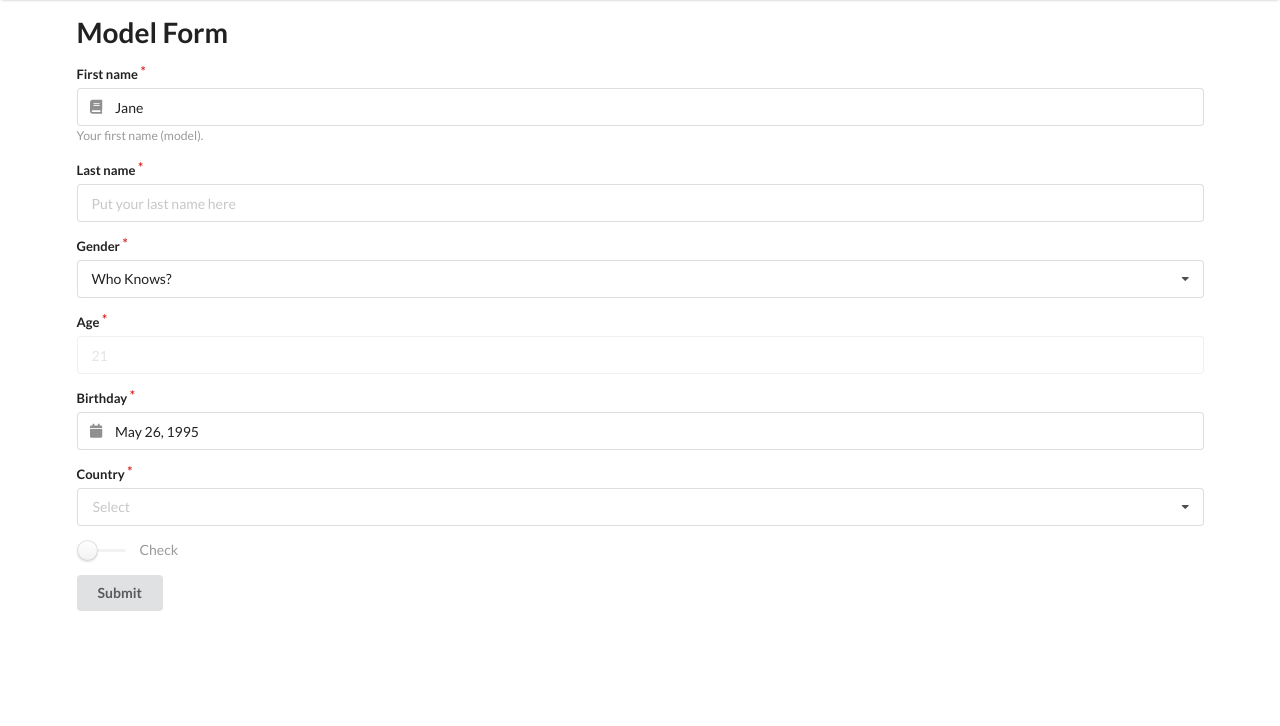
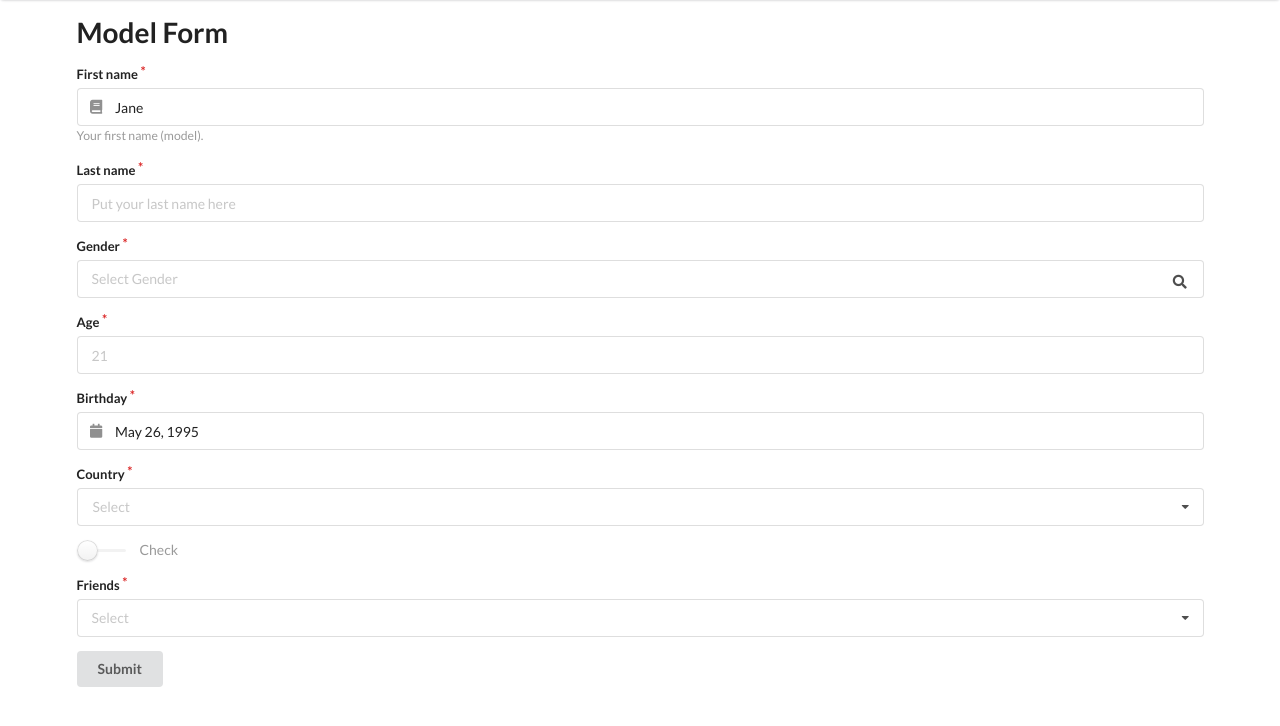
Before and after one commit to michaelmob/django-semanticui-forms, a Django app: page /modelform in a window 1280 px wide. Shown: the part 42-768 px from the top of the page. Run offline with Django 3.2, Linux system fonts and the light colour scheme; data that the repository does not hold is empty; parts of the project's set-up code (start-up, migrations or seed data) failed here and were passed over; some libraries are stand-ins or nearby versions.

Commit message:
1.6.4 Added "_dropdown_icon" attribute to change the dropdown icon for ChoiceFields. (Closes #18) Fixed test error Fixed ORM command that was not fetching anything Incremented version Updated README, fixed typos, added info, changed from tabs to spaces (for layout purposes)

```diff
--- a/example/app/apps.py
+++ b/example/app/apps.py
@@ -17,8 +17,8 @@ class ExampleAppConfig(AppConfig):
 
 		# Requires migrations, not necessary
 		try:
-			Friend.objects.get_or_create(first_name="A", age=18)
-			Friend.objects.get_or_create(first_name="B", age=18)
-			Friend.objects.get_or_create(first_name="C", age=18)
+			Friend.objects.get_or_create(first_name="Michael", last_name="1", age=22)
+			Friend.objects.get_or_create(first_name="Joe", last_name="2", age=21)
+			Friend.objects.get_or_create(first_name="Bill", last_name="3", age=20)
 		except:
 			pass
--- a/example/app/forms.py
+++ b/example/app/forms.py
@@ -125,12 +125,21 @@ class ExampleModelForm(forms.ModelForm):
 	class Meta:
 		model = Friend
 		fields = ["first_name", "last_name", "gender", "age", "birthday", "country", "check", "friends"]
+		widgets={ 'gender': forms.TextInput(attrs={
+			"_style": "search multiple", "_override": "Select"
+		})}
 
 
 	def __init__(self, *args, **kwargs):
 		super(__class__, self).__init__(*args, **kwargs)
-		self.fields["gender"].empty_label = "Who Knows?"
-
+		from django.db.models import Value
+		from django.db.models.functions import Concat
+		self.fields["gender"]._choices = (
+			Friend.objects
+				.prefetch_related("friends")
+				.annotate(full_name=Concat("first_name", Value(" "), "last_name"))
+				.values_list("age", "full_name")
+		)
 
 
 class ExampleChoiceForm(forms.ModelForm):
--- a/example/app/models.py
+++ b/example/app/models.py
@@ -35,7 +35,7 @@ CHOICES_2 = (
 class Friend(models.Model):
 	first_name = models.CharField(max_length=100, help_text="Your first name (model).")
 	last_name = models.CharField(max_length=100, null=True)
-	gender = models.CharField(max_length=100, choices=GENDERS, null=True)
+	gender = models.CharField(max_length=100, null=True) # choices=GENDERS,
 	age = models.IntegerField(null=True)
 	birthday = models.DateField(null=True)
 	country = CountryField(null=True)
--- a/example/app/templates/base.html
+++ b/example/app/templates/base.html
@@ -33,7 +33,7 @@
 	<script src="{% static 'calendar.js' %}"></script>
 	<script>
 		$(".page-{% block page %}unknown{% endblock %}").addClass("active");
-		$(".ui.dropdown").dropdown();
+		$(".ui.dropdown").dropdown({allowAdditions: true});
 		$(".ui.form").form();
 		$(".ui.date.calendar").calendar({ type: "date" });
 		$(".ui.datetime.calendar").calendar({ type: "datetime" });
--- a/example/app/templates/modelform.html
+++ b/example/app/templates/modelform.html
@@ -10,11 +10,12 @@
 	{% csrf_token %}
 	{% render_field form.first_name _help=1 _icon='book' _align='left' value='Jane' placeholder='Put your first name here' %}
 	{% render_field form.last_name placeholder='Put your last name here' %}
-	{% render_field form.gender placeholder='Select Gender' %}
-	{% render_field form.age placeholder='21' disabled=1 %}
+	{% render_field form.gender placeholder='Select Gender' _dropdown_icon='search' %}
+	{% render_field form.age placeholder='21' %}
 	{% render_field form.birthday _icon='calendar' _align='left' placeholder='Your Birthday' value='05/26/1995' %}
 	{% render_field form.country _style='search' _override='CountrySelect' %}
 	{% render_field form.check _style='slider' %}
+	{% render_field form.friends %}
 	<button class="ui submit button">Submit</button>
 </form>
 {% endblock %}
--- a/example/app/views.py
+++ b/example/app/views.py
@@ -1,5 +1,6 @@
 from django.shortcuts import render
 from .forms import *
+from .models import Friend
 
 
 # Create your views here.
@@ -15,10 +16,18 @@ def example_form(request, template="form.html"):
 
 
 def example_modelform(request):
-	form = ExampleModelForm(request.POST or None)
+	obj = Friend.objects.filter(first_name="Jane").last()
+
+	form = ExampleModelForm(request.POST or None, instance=obj)
+
+	if obj:
+		print(type(obj.gender))
+		print(obj.gender)
 
 	if request.POST and form.is_valid():
-		pass # Do whatever
+		value = form.save()
+	else:
+		print(form.errors.as_data())
 
 	return render(request, "modelform.html", {
 		"form": form
--- a/semanticuiforms/fields.py
+++ b/semanticuiforms/fields.py
@@ -66,6 +66,7 @@ def render_choicefield(field, attrs, choices=None):
 		"attrs": pad(flatatt(field.field.widget.attrs)),
 		"placeholder": attrs.get("placeholder") or get_placeholder_text(),
 		"style": pad(attrs.get("_style", "")),
+		"icon": format_html(wrappers.ICON_TEMPLATE, attrs.get("_dropdown_icon") or "dropdown"),
 		"choices": choices
 	}
 
@@ -119,6 +120,7 @@ def render_multiplechoicefield(field, attrs, choices=None):
 		"choices": choices,
 		"placeholder": attrs.get("placeholder") or get_placeholder_text(),
 		"style": pad(attrs.get("_style", "")),
+		"icon": format_html(wrappers.ICON_TEMPLATE, attrs.get("_dropdown_icon") or "dropdown"),
 	}
 
 
--- a/semanticuiforms/tests.py
+++ b/semanticuiforms/tests.py
@@ -15,7 +15,10 @@ class CharFieldTestCase(TestCase):
 		Set up testing environment.
 		"""
 		class Form(forms.Form):
-			charfield1 = forms.CharField(help_text="help me")
+			charfield1 = forms.CharField(
+				help_text="help me",
+				widget=forms.TextInput(attrs={"_help": True}
+			))
 			charfield2 = forms.CharField(widget=forms.TextInput(attrs={
 				"value": "Testing",
 				"_no_label": True
--- a/semanticuiforms/wrappers.py
+++ b/semanticuiforms/wrappers.py
@@ -26,7 +26,7 @@ CHECKBOX_WRAPPER = getattr(settings, "SUI_CHECKBOX_WRAPPER", (
 DROPDOWN_WRAPPER = getattr(settings, "SUI_DROPDOWN_WRAPPER", (
 	"<div class=\"ui%(style)sselection dropdown\">"
 		"<input name=\"%(name)s\"%(attrs)stype=\"hidden\"></input>"
-		"<i class=\"dropdown icon\"></i>"
+		"%(icon)s"
 		"<div class=\"default text\">%(placeholder)s</div>"
 		"<div class=\"menu\">"
 			"%(choices)s"
@@ -37,7 +37,7 @@ DROPDOWN_WRAPPER = getattr(settings, "SUI_DROPDOWN_WRAPPER", (
 MULTIPLE_DROPDOWN_WRAPPER = getattr(settings, "SUI_MULTIPLE_DROPDOWN_WRAPPER", (
 	"<div class=\"ui%(style)smultiple selection dropdown\">"
 		"%(field)s"
-		"<i class=\"dropdown icon\"></i>"
+		"%(icon)s"
 		"<div class=\"default text\">%(placeholder)s</div>"
 		"<div class=\"menu\">"
 			"%(choices)s"
--- a/setup.py
+++ b/setup.py
@@ -4,7 +4,7 @@ from setuptools import setup, find_packages
 
 setup(
 	name="django-semanticui-forms",
-	version=str("1.6.3"),
+	version=str("1.6.4"),
 	description="Effortlessly style all of your Django forms and form fields with Semantic UI wrappers.",
 	author="Michael",
 	author_email="thetarkus@users.noreply.github.com",
```
Also changed, not shown: README.md.
